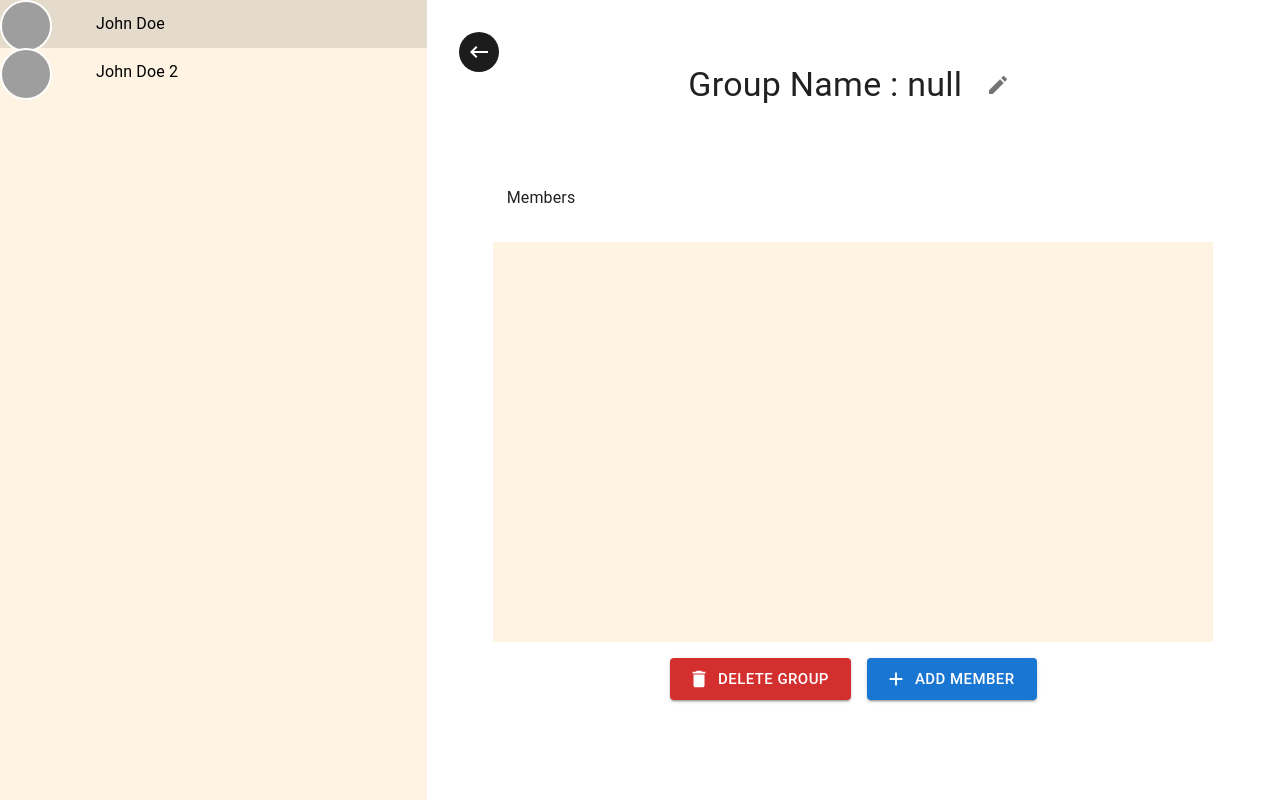
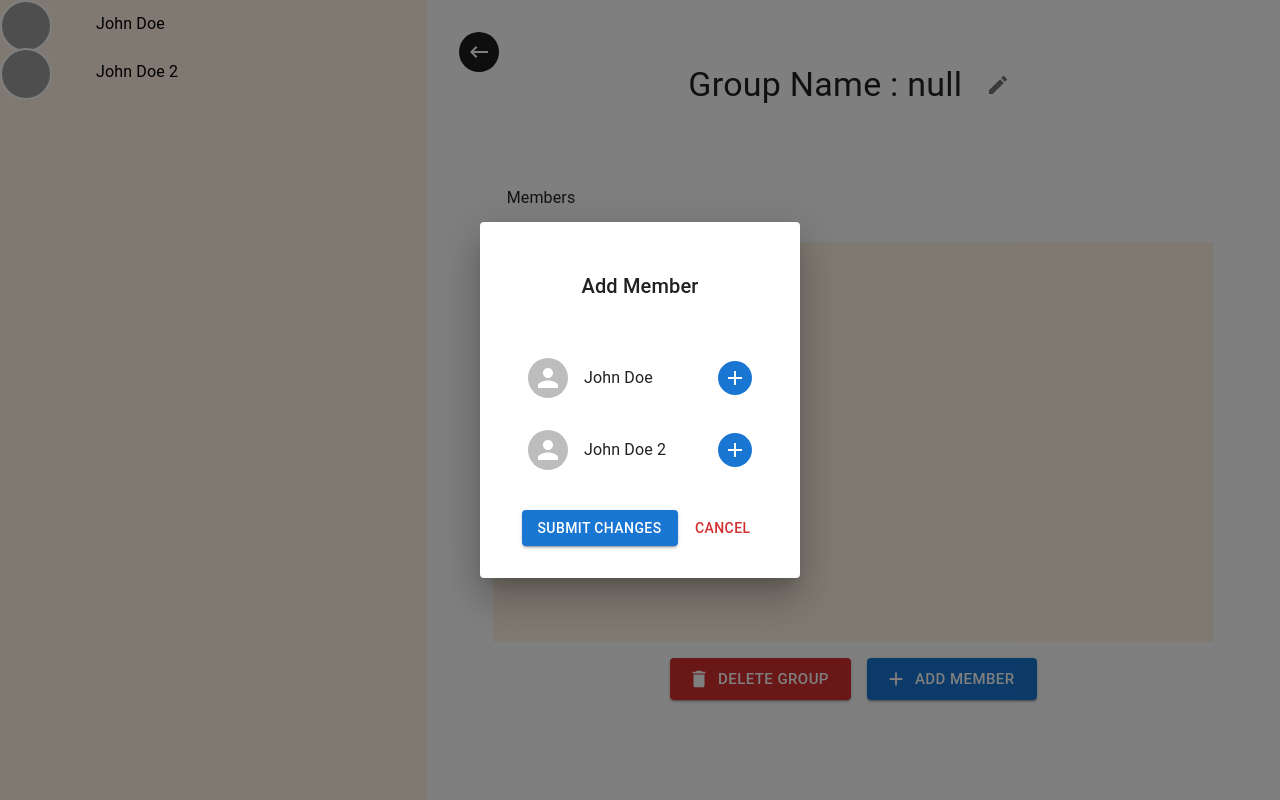
Before and after one commit to ayyush08/CuraChat, a React (Vite) app in the folder client/: page /groups in a window 1280 px wide. Built offline with nearby package versions, Linux system fonts and the light colour scheme; grey boxes are pictures that could not be loaded.

Commit message:
Refactor Groups page structure and add AddMemberDialog component

```diff
--- /dev/null
+++ b/client/src/components/dialogs/AddMemberDialog.jsx
@@ -0,0 +1,47 @@
+import { Button, Dialog, DialogTitle, Stack, Typography } from '@mui/material'
+import React, { useState } from 'react'
+import { sampleUsers } from '../../constants/sampleData'
+import UserItem from '../shared/UserItem'
+const AddMemberDialog = ({ addMember, isLoadingAddMember, chatId }) => {
+
+    const [members, setMembers] = useState(sampleUsers)
+    const [selectedMembers, setSelectedMembers] = useState([])
+
+    const selectMemberHandler = (id) => {
+        setSelectedMembers((prev)=> prev.includes(id) ? prev.filter((current)=> current!== id) : [...prev,id])
+    }
+
+
+    const addMemberSubmitHandler = () => {
+        console.log('submit');
+        closeHandler()
+    }
+
+    const closeHandler = () => {
+        setSelectedMembers([])
+        setMembers([])
+    }
+
+    return (
+        <Dialog open onClose={closeHandler}>
+            <Stack p={'2rem'} width={'20rem'} spacing={'2rem'} >
+                <DialogTitle textAlign={'center'} >Add Member</DialogTitle>
+                <Stack spacing={'1rem'}>
+                    {
+                        members.length > 0 ? (members.map((i) => (
+                            <UserItem key={i.id} user={i} handler={selectMemberHandler} isAdded={selectedMembers.includes(i._id)} />
+                        ))) : (
+                            <Typography textAlign={'center'}>No Friends</Typography>
+                        )
+                    }
+                </Stack>
+                <Stack direction={'row'} justifyContent={'space-evenly'} alignItems={'center'}>
+                <Button onClick={addMemberSubmitHandler} variant='contained' disabled={isLoadingAddMember} >Submit Changes</Button>
+                <Button color='error' onClick={closeHandler} >Cancel</Button>
+                </Stack>
+            </Stack>
+        </Dialog>
+    )
+}
+
+export default AddMemberDialog
--- a/client/src/pages/Groups.jsx
+++ b/client/src/pages/Groups.jsx
@@ -8,6 +8,10 @@ import AvatarCard from "../components/shared/AvatarCard";
 import { sampleChats } from '../constants/sampleData'
 
 const ConfirmDeleteDialog  = lazy(()=> import('../components/dialogs/ConfirmDeleteDialog'))
+const AddMemberDialog = lazy(()=> import('../components/dialogs/AddMemberDialog'))
+
+const isAddMember = true;
+
 const Groups = () => {
   const chatId = useSearchParams()[0].get('group');
   console.log(chatId);
@@ -204,6 +208,14 @@ const deleteHandler = () => {}
       </Grid>
 
         {
+          isAddMember && <Suspense fallback={<Backdrop open/>}>
+            <AddMemberDialog/>
+          </Suspense>
+
+        }
+
+
+        {
           confirmDeleteDialog && <Suspense fallback={<Backdrop open/>}>
             <ConfirmDeleteDialog open={confirmDeleteDialog} handleClose={closeConfirmDeleteHandler} deleteHandler={deleteHandler} />
           </Suspense>
```
